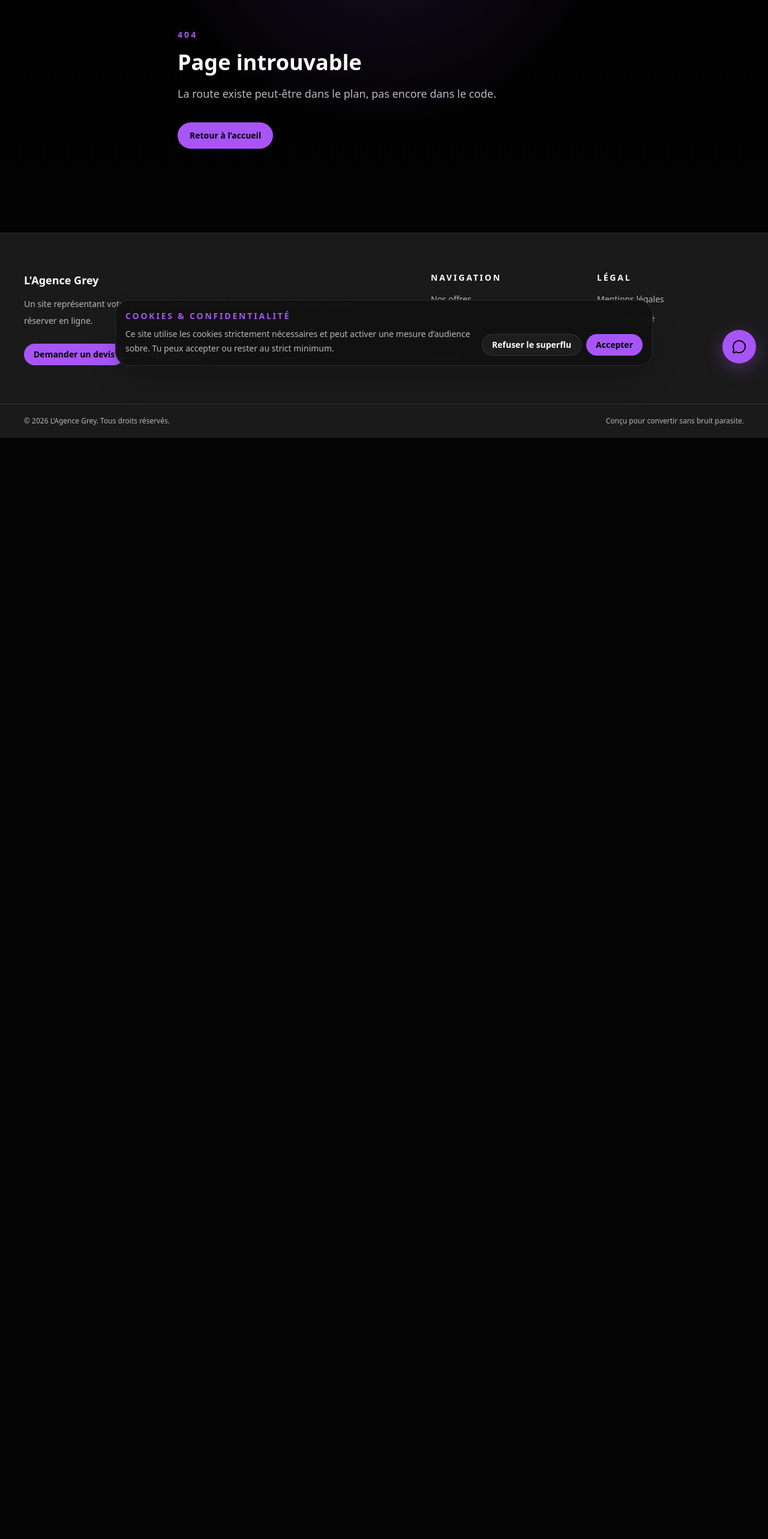
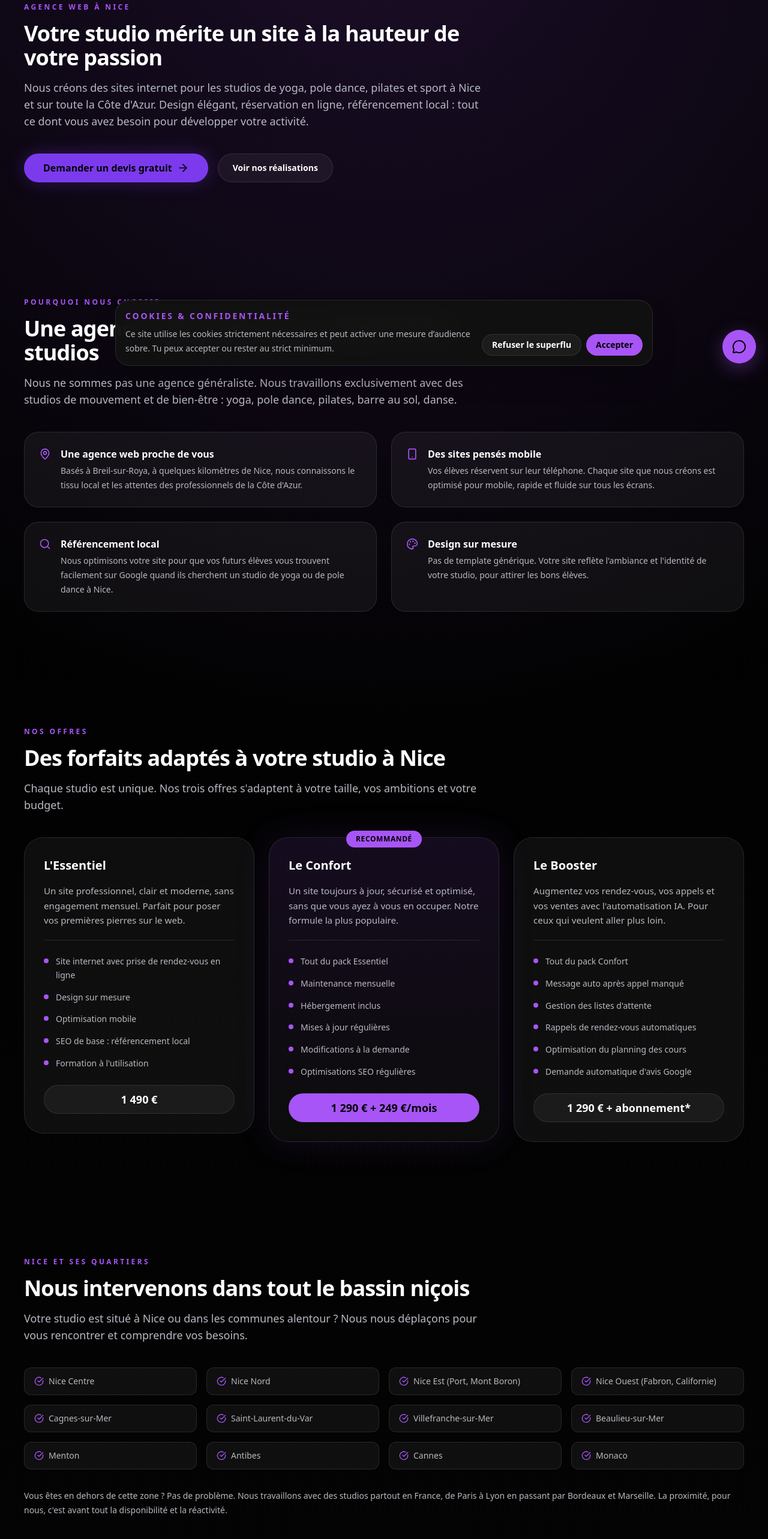
Before and after one commit to Agence-Grey/Grey, a Next.js app: page /agence-web-nice in a window 1280 px wide. Before the commit this address had no page. Shown: the part 174-2740 px from the top of the page at 60% size. Before the commit the page ends 904 px from the top, so only its background shows below. Built offline with nearby package versions, Linux system fonts and the light colour scheme.

Commit message:
feat(seo): ajoute page /agence-web-nice et optimise description pour Nice

```diff
--- /dev/null
+++ b/src/app/agence-web-nice/page.tsx
@@ -0,0 +1,215 @@
+import type { Metadata } from "next";
+import Link from "next/link";
+import { ArrowRight, MapPin, CheckCircle, Smartphone, Search, Palette } from "lucide-react";
+import { Button } from "@/components/ui/button";
+import { SectionWrapper } from "@/components/shared/section-wrapper";
+import { buildPageMetadata } from "@/components/shared/seo";
+import { SchemaOrg } from "@/components/shared/schema-org";
+import { PricingCard } from "@/components/devis/pricing-card";
+import { servicePackages } from "@/lib/content";
+import { siteConfig } from "@/lib/constants";
+
+export const metadata: Metadata = buildPageMetadata({
+  path: "/agence-web-nice",
+  title: "Agence web Nice | Création de sites pour studios — L'Agence Grey",
+  description:
+    "Agence web à Nice spécialisée dans la création de sites internet pour studios de yoga, pole dance et sport. Devis gratuit, design sur mesure, SEO local. Basés à Breil-sur-Roya, nous intervenons sur Nice et la Côte d'Azur.",
+});
+
+const niceArgs = [
+  {
+    icon: MapPin,
+    title: "Une agence web proche de vous",
+    desc: "Basés à Breil-sur-Roya, à quelques kilomètres de Nice, nous connaissons le tissu local et les attentes des professionnels de la Côte d'Azur.",
+  },
+  {
+    icon: Smartphone,
+    title: "Des sites pensés mobile",
+    desc: "Vos élèves réservent sur leur téléphone. Chaque site que nous créons est optimisé pour mobile, rapide et fluide sur tous les écrans.",
+  },
+  {
+    icon: Search,
+    title: "Référencement local",
+    desc: "Nous optimisons votre site pour que vos futurs élèves vous trouvent facilement sur Google quand ils cherchent un studio de yoga ou de pole dance à Nice.",
+  },
+  {
+    icon: Palette,
+    title: "Design sur mesure",
+    desc: "Pas de template générique. Votre site reflète l'ambiance et l'identité de votre studio, pour attirer les bons élèves.",
+  },
+];
+
+const schema = {
+  "@context": "https://schema.org",
+  "@type": "WebPage",
+  name: "Agence web Nice — L'Agence Grey",
+  url: `${siteConfig.url}/agence-web-nice`,
+  description:
+    "Agence web à Nice spécialisée dans la création de sites internet pour studios de yoga, pole dance et sport.",
+  inLanguage: "fr-FR",
+  about: {
+    "@type": "LocalBusiness",
+    name: "L'Agence Grey",
+    url: siteConfig.url,
+    address: {
+      "@type": "PostalAddress",
+      streetAddress: "367 route de Ciaus",
+      addressLocality: "Breil-sur-Roya",
+      postalCode: "06540",
+      addressCountry: "FR",
+    },
+    areaServed: {
+      "@type": "City",
+      name: "Nice",
+    },
+  },
+};
+
+export default function AgenceWebNicePage() {
+  return (
+    <>
+      <SchemaOrg data={schema} />
+
+      <SectionWrapper
+        eyebrow="Agence web à Nice"
+        title="Votre studio mérite un site à la hauteur de votre passion"
+        description="Nous créons des sites internet pour les studios de yoga, pole dance, pilates et sport à Nice et sur toute la Côte d'Azur. Design élégant, réservation en ligne, référencement local : tout ce dont vous avez besoin pour développer votre activité."
+      >
+        <div className="flex flex-col gap-4 sm:flex-row">
+          <Button
+            asChild
+            size="lg"
+            className="!bg-[#7c3aed] hover:!bg-[#6d28d9] !px-8 !py-4 !text-base !font-bold shadow-[0_0_30px_rgba(124,58,237,0.3)]"
+          >
+            <Link href="/devis">
+              Demander un devis gratuit
+              <ArrowRight className="size-5" />
+            </Link>
+          </Button>
+          <Button asChild size="lg" variant="secondary">
+            <Link href="/portfolio">Voir nos réalisations</Link>
+          </Button>
+        </div>
+      </SectionWrapper>
+
+      <SectionWrapper
+        eyebrow="Pourquoi nous choisir"
+        title="Une agence web niçoise qui comprend les studios"
+        description="Nous ne sommes pas une agence généraliste. Nous travaillons exclusivement avec des studios de mouvement et de bien-être : yoga, pole dance, pilates, barre au sol, danse."
+      >
+        <div className="grid gap-6 md:grid-cols-2">
+          {niceArgs.map((arg) => (
+            <div
+              key={arg.title}
+              className="flex gap-4 rounded-[1.5rem] border border-white/10 bg-white/5 p-6"
+            >
+              <arg.icon className="mt-0.5 size-5 shrink-0 text-[var(--color-accent)]" />
+              <div>
+                <p className="font-semibold text-white">{arg.title}</p>
+                <p className="mt-1 text-sm leading-6 text-[var(--color-muted-foreground)]">
+                  {arg.desc}
+                </p>
+              </div>
+            </div>
+          ))}
+        </div>
+      </SectionWrapper>
+
+      <SectionWrapper
+        eyebrow="Nos offres"
+        title="Des forfaits adaptés à votre studio à Nice"
+        description="Chaque studio est unique. Nos trois offres s'adaptent à votre taille, vos ambitions et votre budget."
+      >
+        <div className="grid gap-6 lg:grid-cols-3 lg:items-start">
+          {servicePackages.map((offer, index) => (
+            <PricingCard
+              key={offer.slug}
+              name={offer.name}
+              price={offer.price}
+              priceNote={offer.priceNote}
+              summary={offer.summary}
+              features={offer.features}
+              featured={index === 1}
+              href={`/services/${offer.slug}`}
+            />
+          ))}
+        </div>
+      </SectionWrapper>
+
+      <SectionWrapper
+        eyebrow="Nice et ses quartiers"
+        title="Nous intervenons dans tout le bassin niçois"
+        description="Votre studio est situé à Nice ou dans les communes alentour ? Nous nous déplaçons pour vous rencontrer et comprendre vos besoins."
+      >
+        <div className="grid gap-4 sm:grid-cols-2 lg:grid-cols-4">
+          {[
+            "Nice Centre",
+            "Nice Nord",
+            "Nice Est (Port, Mont Boron)",
+            "Nice Ouest (Fabron, Californie)",
+            "Cagnes-sur-Mer",
+            "Saint-Laurent-du-Var",
+            "Villefranche-sur-Mer",
+            "Beaulieu-sur-Mer",
+            "Menton",
+            "Antibes",
+            "Cannes",
+            "Monaco",
+          ].map((secteur) => (
+            <div
+              key={secteur}
+              className="flex items-center gap-2 rounded-xl border border-white/10 bg-white/5 px-4 py-3 text-sm text-[var(--color-muted-foreground)]"
+            >
+              <CheckCircle className="size-4 shrink-0 text-[var(--color-accent)]" />
+              {secteur}
+            </div>
+          ))}
+        </div>
+        <p className="mt-8 text-sm leading-6 text-[var(--color-muted-foreground)]">
+          Vous êtes en dehors de cette zone ? Pas de problème. Nous travaillons avec des studios
+          partout en France, de Paris à Lyon en passant par Bordeaux et Marseille. La proximité,
+          pour nous, c&apos;est avant tout la disponibilité et la réactivité.
+        </p>
+      </SectionWrapper>
+
+      <SectionWrapper
+        eyebrow="En résumé"
+        title="L'agence web que votre studio attendait"
+        description="Un site clair, sans jargon, qui rassure vos élèves et vous fait gagner du temps."
+      >
+        <div className="rounded-[2rem] border border-white/10 bg-[linear-gradient(180deg,_rgba(168,85,247,0.14),_rgba(255,255,255,0.04))] p-8">
+          <ul className="space-y-4 text-sm leading-7 text-[var(--color-muted-foreground)]">
+            {[
+              "Création de site internet sur mesure pour studios à Nice",
+              "Design responsive optimisé mobile — vos élèves réservent sur leur téléphone",
+              "Référencement local (Google, Pages Jaunes) pour être trouvé facilement",
+              "Prise de rendez-vous en ligne intégrée à votre site",
+              "Maintenance et mises à jour incluses (pack Confort et Booster)",
+              "Automatisations IA pour les rappels, listes d'attente et avis Google (pack Booster)",
+              "Formation incluse pour que vous restiez autonome",
+              "Devis gratuit, sans engagement, réponse sous 48h",
+            ].map((item) => (
+              <li key={item} className="flex gap-3">
+                <span className="mt-2 h-2 w-2 shrink-0 rounded-full bg-[var(--color-accent)]" />
+                <span>{item}</span>
+              </li>
+            ))}
+          </ul>
+        </div>
+
+        <div className="mt-10 flex flex-col gap-4 sm:flex-row">
+          <Button
+            asChild
+            size="lg"
+            className="!bg-[#7c3aed] hover:!bg-[#6d28d9] !px-8 !py-4 !text-base !font-bold shadow-[0_0_30px_rgba(124,58,237,0.3)]"
+          >
+            <Link href="/contact">
+              Parler de votre projet
+              <ArrowRight className="size-5" />
+            </Link>
+          </Button>
+        </div>
+      </SectionWrapper>
+    </>
+  );
+}
--- a/src/app/sitemap.ts
+++ b/src/app/sitemap.ts
@@ -4,7 +4,7 @@ import { siteConfig } from "@/lib/constants";
 export default function sitemap(): MetadataRoute.Sitemap {
   const baseUrl = siteConfig.url;
 
-  const staticPaths = ["", "/about", "/services", "/portfolio", "/contact", "/devis", "/cgu", "/cgv", "/confidentialite", "/mentions-legales"];
+  const staticPaths = ["", "/about", "/services", "/portfolio", "/contact", "/devis", "/agence-web-nice", "/cgu", "/cgv", "/confidentialite", "/mentions-legales"];
   const portfolioPaths = ["/portfolio/prana", "/portfolio/classique", "/portfolio/ophelia"];
 
   return [...staticPaths, ...portfolioPaths].map((path) => ({
--- a/src/lib/constants.ts
+++ b/src/lib/constants.ts
@@ -1,7 +1,7 @@
 export const siteConfig = {
   name: "L'Agence Grey",
   description:
-    "Grey : le web qui rassure — Agence web IA à Breil-sur-Roya pour studios de sport, mouvement et biomécanique.",
+    "Grey : le web qui rassure — Agence web IA à Nice et Breil-sur-Roya pour studios de sport, mouvement et biomécanique.",
   url: "https://agence-grey.fr",
   nav: [
     { href: "/", label: "Accueil" },
```
